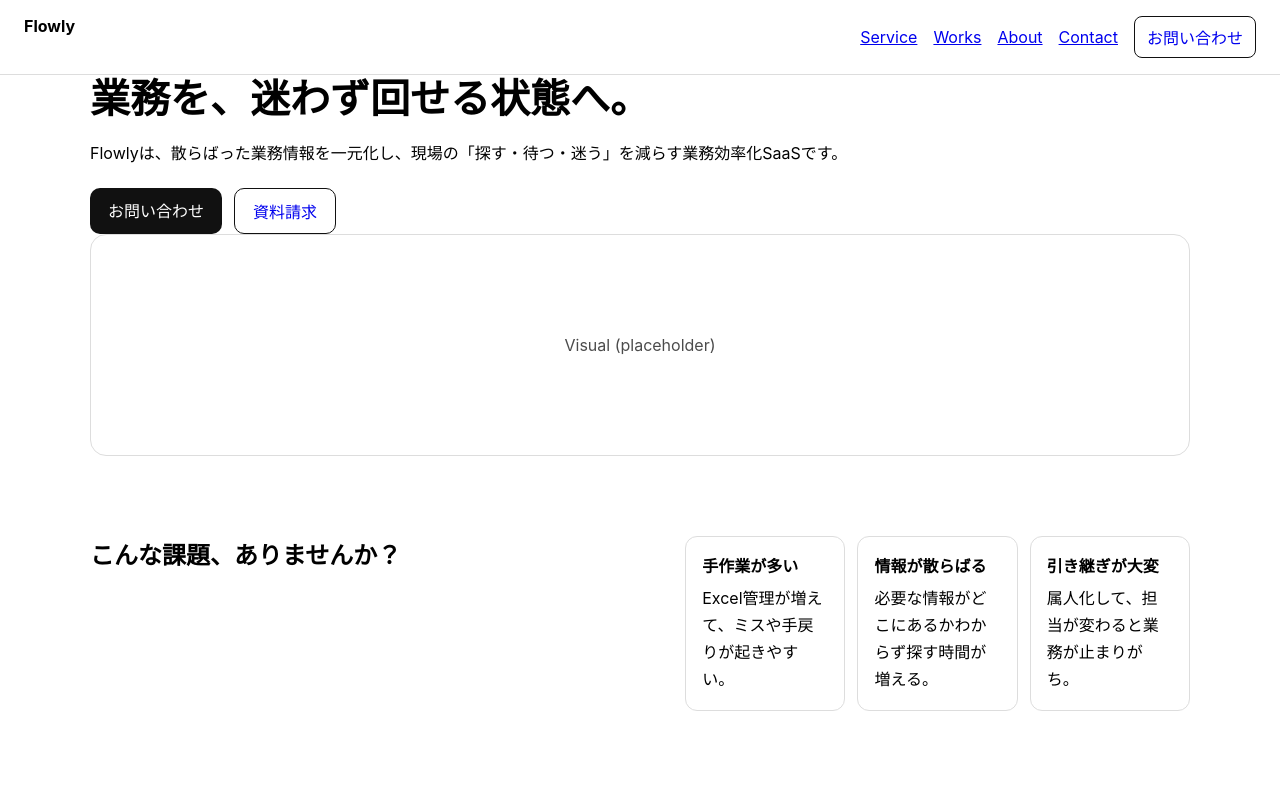
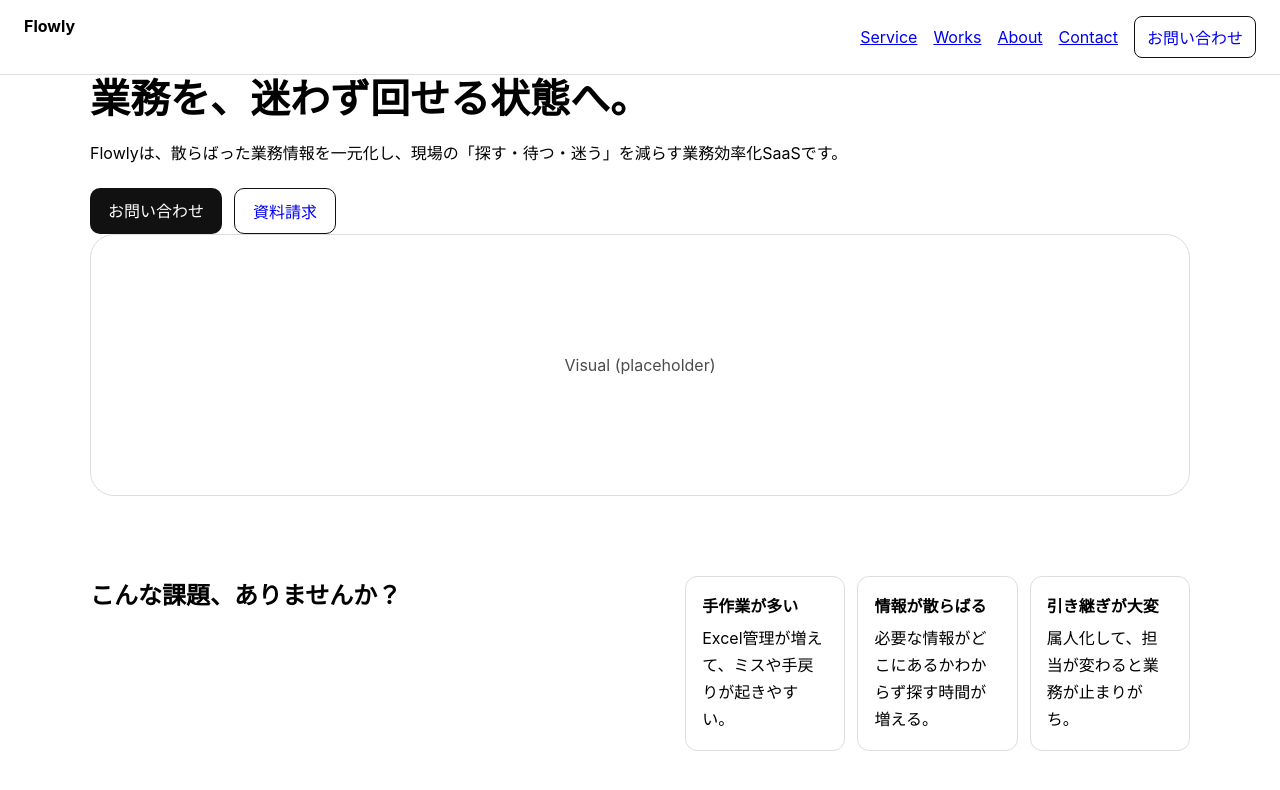
Before and after one commit to FunkyThong/portfolio-corporate-site, a React (Create React App) app: page / in a window 1280 px wide. Shown: the top 790 px of the page. Built offline with nearby package versions, Linux system fonts and the light colour scheme.

Commit message:
Update App.tsx

```diff
--- a/src/App.tsx
+++ b/src/App.tsx
@@ -58,7 +58,7 @@ export default function App() {
             </div>
           </div>
 
-          <div style={{ border: "1px solid #ddd", borderRadius: 16, minHeight: 220, display: "grid", placeItems: "center" }}>
+          <div style={{ border: "1px solid #ddd", borderRadius: 24, minHeight: 260, display: "grid", placeItems: "center" }}>
             <div style={{ opacity: 0.7 }}>Visual (placeholder)</div>
           </div>
         </section>
```
